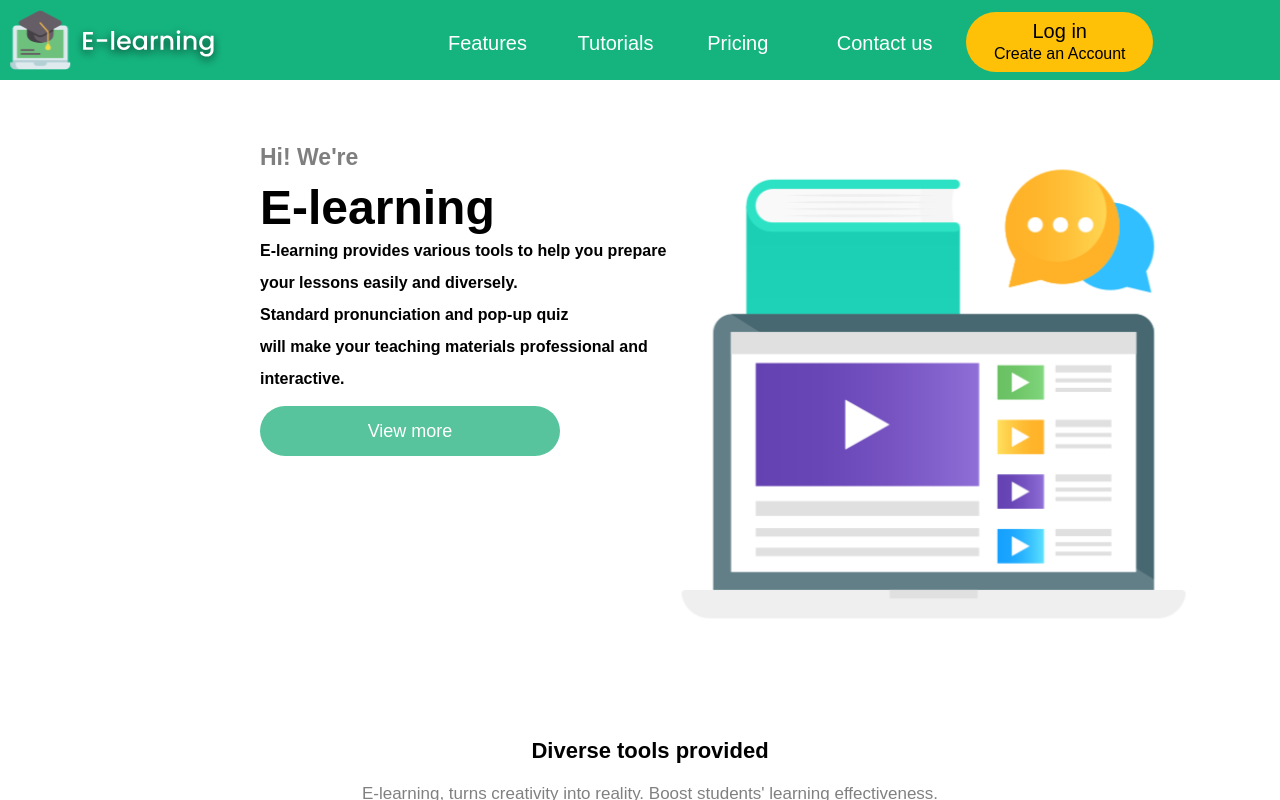
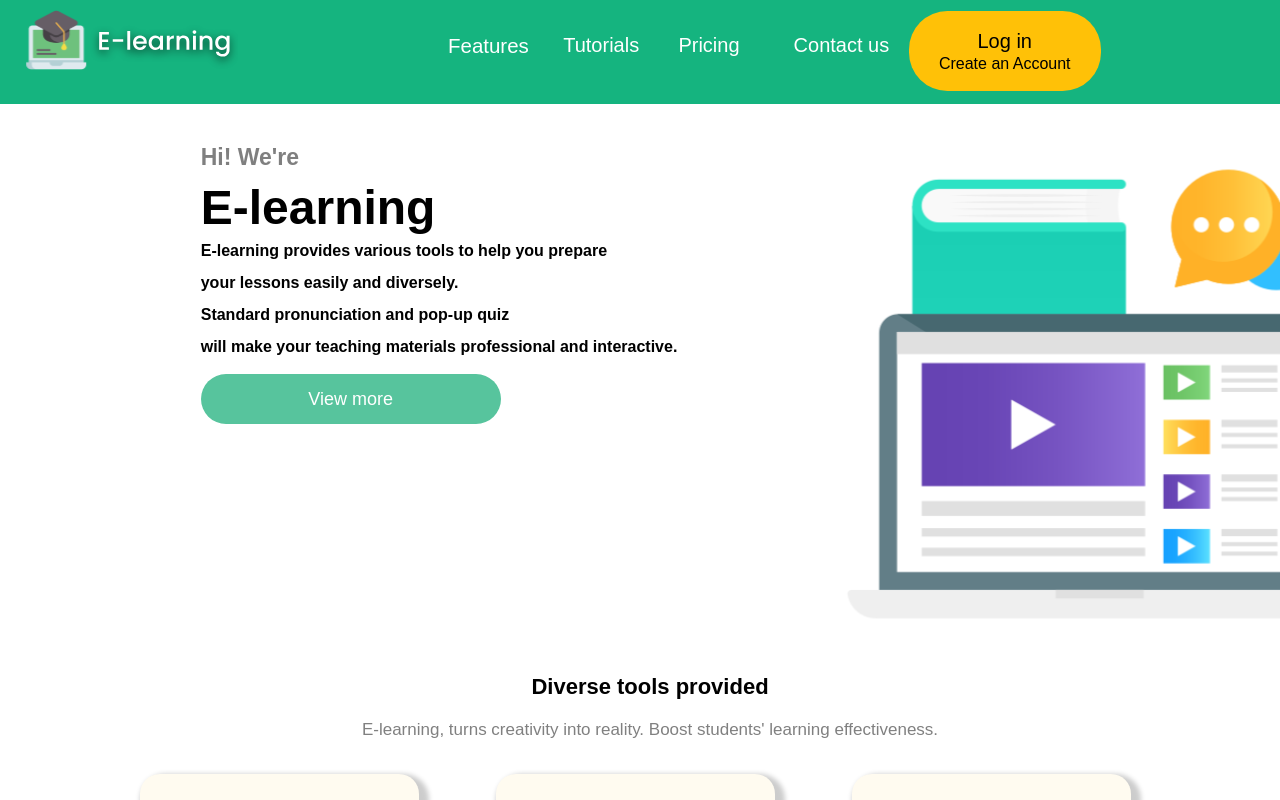
Before and after one commit to wellyhsu/emi_frontend, a Next.js app: page / in a window 1280 px wide. Built offline with nearby package versions, Linux system fonts and the light colour scheme; no server answers.

Commit message:
update(7/2)

```diff
--- a/components/Header.js
+++ b/components/Header.js
@@ -345,8 +345,7 @@ export const Header = () => {
                                     <Image
                                         src="/user.svg"
                                         alt="user image"
-                                        width={60}
-                                        height={60}
+                                        fill={true}
                                         priority
                                     />
                                 </div>
--- a/pages/index.tsx
+++ b/pages/index.tsx
@@ -18,7 +18,7 @@ export default function Home() {
 
         <div className={styles.center}>
           <div className={styles.homepage_grid2}>
-          <div >
+            <div>
               <div className={styles.introduction}>
                 Hi! We're
               </div>
--- a/styles/Home.module.css
+++ b/styles/Home.module.css
@@ -49,17 +49,17 @@
   list-style: none;
   position: fixed;
   z-index: 3;
-  margin-Left: 10px;
+  margin-Left: 2vw;
   margin-Top: 10px;
 }
 
 .Features_button{
-  width: 2em;
+  width: 2vw;
   height: 30px;
   display: inline-block;
   cursor: pointer;
 
-  font-size: 20px;
+  font-size: 1.6vw;
   font-family: 'Poppins', Arial, '微軟正黑體';
 
   color: rgba(255,255,255,1);
@@ -70,7 +70,7 @@
 }
 
 .layerbutton{
-  width: 2em;
+  width: 2vw;
   height: 30px;
   display: inline-block;
   cursor: pointer;
@@ -102,10 +102,8 @@
     position: fixed;
     z-index: 2;
     width: 100vw;
-    height: 80px;
+    height: 13vh;
     display: inline-block;
-    font-family: 'Open Sans', Arial, sans-serif;
-    font-size: 13px;
     background-color: #15b47f;
   }
 
@@ -119,34 +117,34 @@
   ul.Layerout>li {
     float: left;  /* 只有第一層是靠左對齊*/
     margin-right: 7%;
-    margin-top: 20px;
+    margin-top: 2.8vh;
   }
 
   ul.Layerout ul {
     display: none;  /*隱藏次選單*/
 
-    font-size: 20px;
+    font-size: 1.6vw;
     font-family: 'Poppins', Arial, '微軟正黑體';
 
     color: rgba(255,255,255,1);
     background-color: #15b47f;
-    border: 2.5px solid #a9c4df;
-    border-radius: 10px;
+    border: 0.2vw solid #a9c4df;
+    border-radius: 1vw;
 
     position: absolute;
     z-index: 99;
     left: -1px;
     top: 100%;
     min-width: 180px;
-    width: 300px;
+    width: 22vw;
 
     margin-top: 1.2em;
   }
 
   ul.Layerout ul li {
-    margin-left: 10px;
-    margin-top: 10px;
-    margin-bottom: 10px;
+    margin-left: 1vw;
+    margin-top: 1.3vh;
+    margin-bottom: 1vh;
     line-height: 1.5em;
   }
 }
@@ -158,8 +156,8 @@ ul.Layerout ul li:hover {
 }
 
 .login_button{
-  width: 14em;
-  height: 60px;
+  width: 15vw;
+  height: 10vh;
   display: inline-block;
   cursor: pointer;
 
@@ -168,19 +166,19 @@ ul.Layerout ul li:hover {
 
   color: rgba(0,0,0,1);
   border: none;
-  border-radius: 30px;
+  border-radius: 3vw;
   background-color: rgba(255, 193, 7, 1);
 
-  padding-top: 1px;
-  margin-top: -8px;
+  padding-top: 0.4vh;
+  margin-top: -1.4vh;
 }
 .login_button:hover{
   transform: scale(1.05); /*將元素放大1.05倍*/
 }
 
 .user_button{
-  width: 183px;
-  height: 60px;
+  width: 14.5vw;
+  height: 10.5vh;
   cursor: pointer;
 
   text-align: center;
@@ -188,11 +186,11 @@ ul.Layerout ul li:hover {
 
   color: rgba(0,0,0,1);
   border: none;
-  border-radius: 20px;
+  border-radius: 1.5vw;
   background-color: rgba(255, 193, 7, 1);
 
-  padding-top: 1px;
-  margin-top: -8px;
+  padding-top: 0.2vh;
+  margin-top: -1.5vh;
 }
 .user_button:hover{
   transform: scale(1.05); /*將元素放大1.05倍*/
@@ -200,19 +198,30 @@ ul.Layerout ul li:hover {
 
 .user_image{
   display: inline-block;
-  margin-top: -1px;
-  margin-left: -100px;
+  position: relative;
+  width: 15vw;
+  height: 10vh;
+
+  margin-top: -3vh;
+  margin-left: -8vw;
+/*
+  top: -1.3vh;
+  left: -4vw;
+*/
+
 }
 
 .user_button_word{
-  position: absolute;
+  position: relative;
   z-index: 1;
-
-  text-align: center;
-  font-size: 18px;
+  top: 0.1em;
+  left: -1.5em;
+
+  text-align: center;
+  font-size: 1.4vw;
   font-weight: 500;
   font-family: 'Poppins', Arial, '微軟正黑體';
-  line-height: 28px;
+  line-height: 5vh;
   color: rgba(255, 255, 255, 1);
 
   margin-top: -46px;
@@ -345,10 +354,9 @@ ul.Layerout ul li:hover {
 /*  Home page   */
 .homepage_grid2 {
   display: grid;
-  grid-template-columns: 40% 20%;
-
-  gap: 1px;
-  margin-left: 20%;
+  grid-template-columns: 50vw 20vw;
+
+  gap: 0.2vw;
 }
 
 .introduction
@@ -2961,7 +2969,7 @@ select.option{
   justify-content: center;
   align-items: center;
   position: relative;
-  padding: 4rem 0;
+  padding-top: 5vw;
 }
 
 
```
Lines whose indentation alone changed are shown as unchanged.
